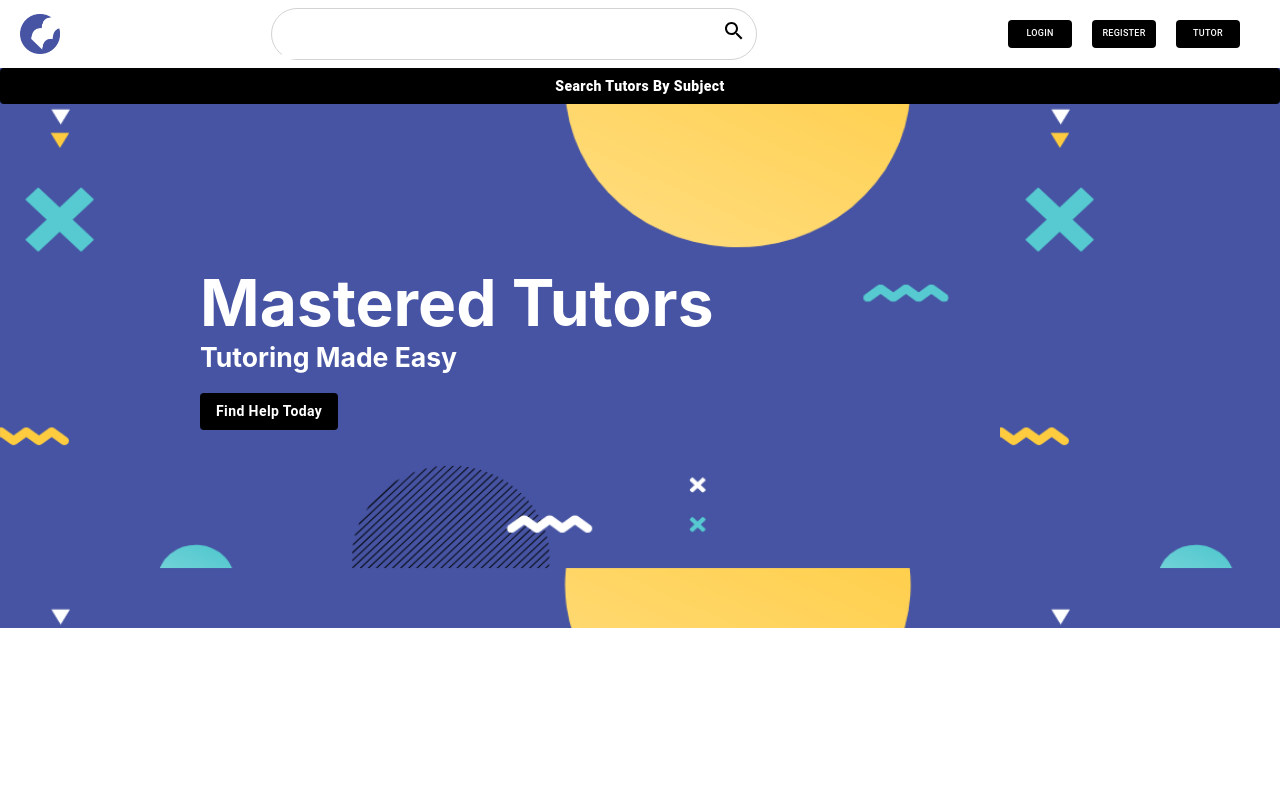
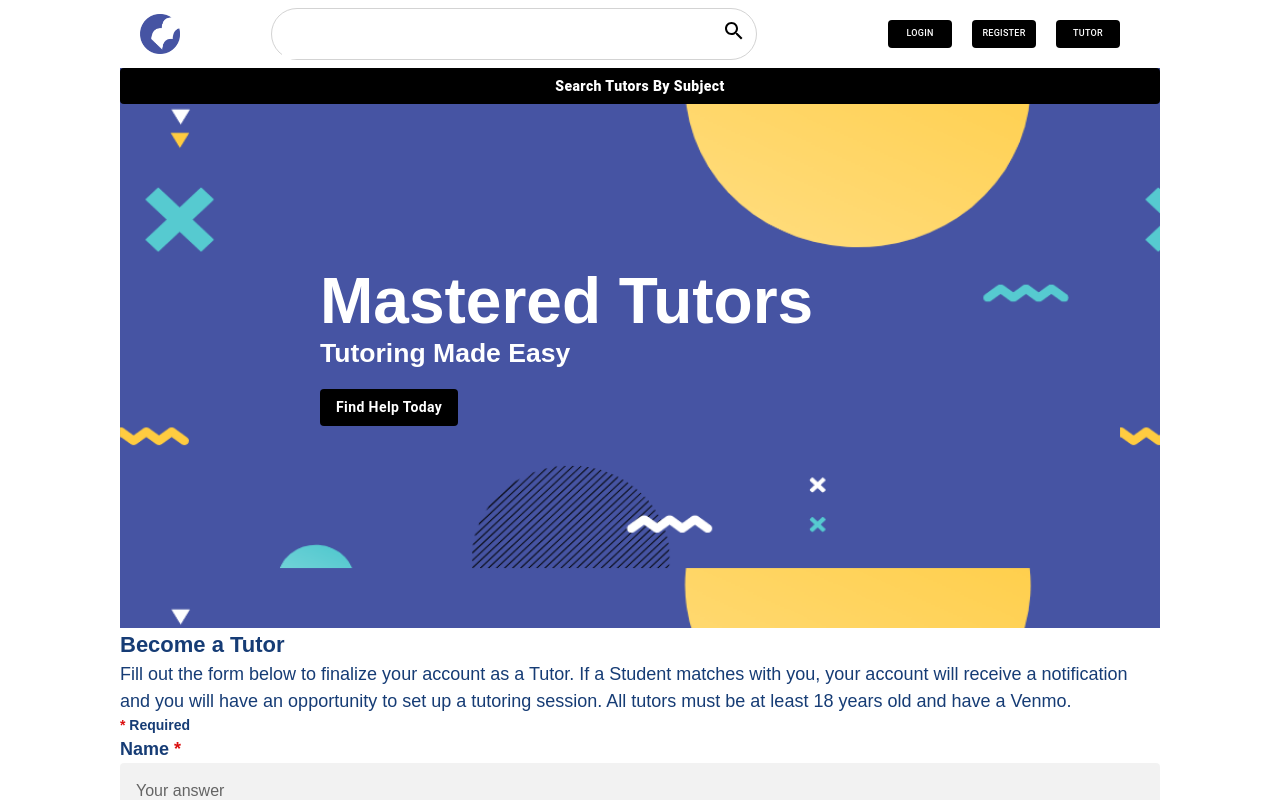
Before and after one commit to Firius0408/MasterTutoring, a React (Create React App) app in the folder frontend/: page / in a window 1280 px wide. Shown: the top 800 px of the page. Built offline with nearby package versions, Linux system fonts and the light colour scheme.

Commit message:
Link in tutor login form. Rename of file tutorfom.css to tutorform.css

```diff
--- a/frontend/src/Home.js
+++ b/frontend/src/Home.js
@@ -1,11 +1,13 @@
 import React from 'react';
 import './Home.css';
-import Banner from './Banner'
+import Banner from './Banner';
+import Page from './tutorform';
 
 function Home() {
     return(
         <div className='home'>
             <Banner />
+            <Page />
         </div>
     )
 }
--- a/frontend/src/tutorform.js
+++ b/frontend/src/tutorform.js
@@ -67,7 +67,7 @@
     }
   }
 
-  export default class TextField extends React.Component {
+  class TextField extends React.Component {
 
     static defaultProps = {
       locked: false,
@@ -194,9 +194,4 @@
     }
   }
 
-  // ========================================
-
-  ReactDOM.render(
-    <Page />,
-    document.getElementById('root')
-  );
+  export default Page;
```
Also changed, not shown: frontend/src/tutorform.css (renamed from frontend/src/tutorfom.css).
